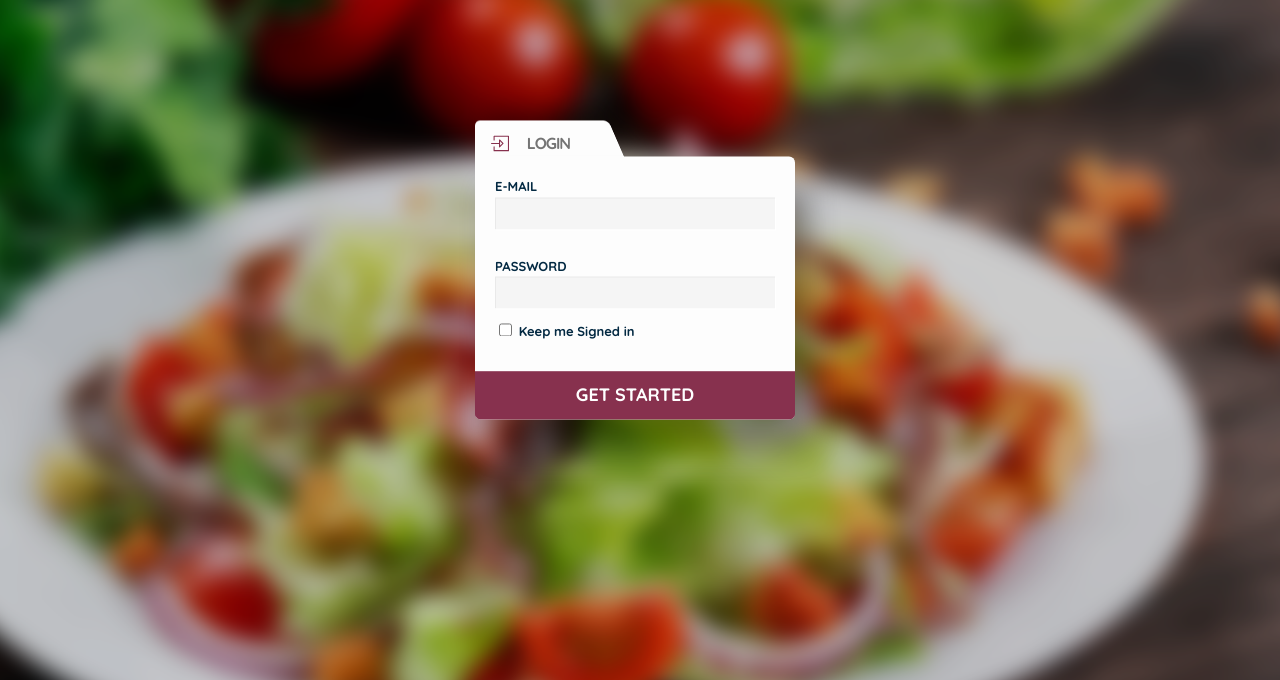
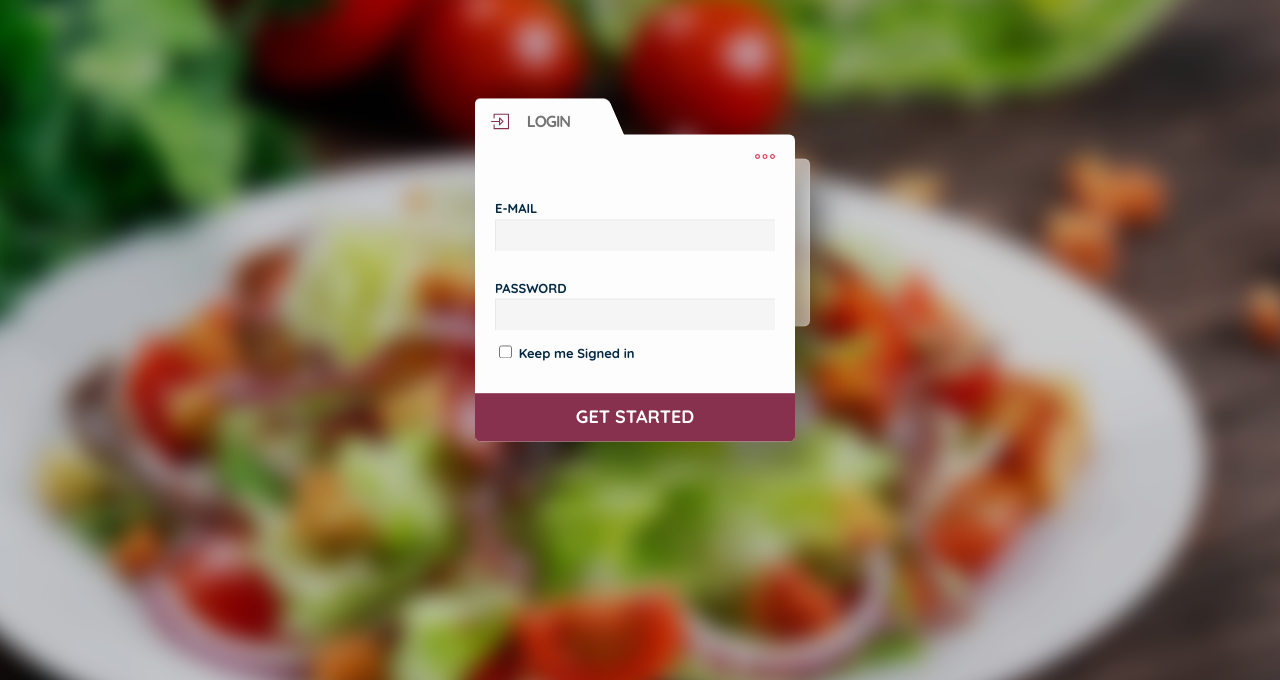
Before and after one commit to Muhammad-Bilal-7896/ClientWebsite, a plain HTML site: page login.html in a window 1280 px wide. Shown: the part 128-808 px from the top of the page. Drawn offline with nearby package versions, Linux system fonts and the light colour scheme.

Commit message:
Update login.html

```diff
--- a/login.html
+++ b/login.html
@@ -22,7 +22,7 @@
       <div class='box-login'>
         <form action="dash.html">
         <div class='fieldset-body' id='login_form'>
-          <!-- <button onclick="openLoginInfo();" class='b b-form i i-more' title='Mais Informações'></button> -->
+          <button onclick="openLoginInfo();" class='b b-form i i-more' title='Mais Informações'></button>
           <p class='field'>
             <label for='user'>E-MAIL</label>
             <input type='text' required id='user' name='user' title='Username' />
@@ -43,16 +43,16 @@
       </form>
       </div>
     </div>
-    <!-- <div class='box-info'>
+    <div class='box-info'>
       <p><button onclick="closeLoginInfo();" class='b b-info i i-left' title='Back to Sign In'></button>
       <h3>Need Help?</h3>
       </p>
       <div class='line-wh'></div>
-      <button onclick="" class='b-support' title='Forgot Password?'> Forgot Password?</button>
+      <!-- <button onclick="" class='b-support' title='Forgot Password?'> Forgot Password?</button> -->
       <button onclick="" class='b-support' title='Contact Support'> Contact Support</button>
       <div class='line-wh'></div>
-      <button onclick="" class='b-cta' title='Sign up now!'> CREATE ACCOUNT</button>
-    </div> -->
+      <!-- <button onclick="" class='b-cta' title='Sign up now!'> CREATE ACCOUNT</button> -->
+    </div>
   </div>
 
 
```
